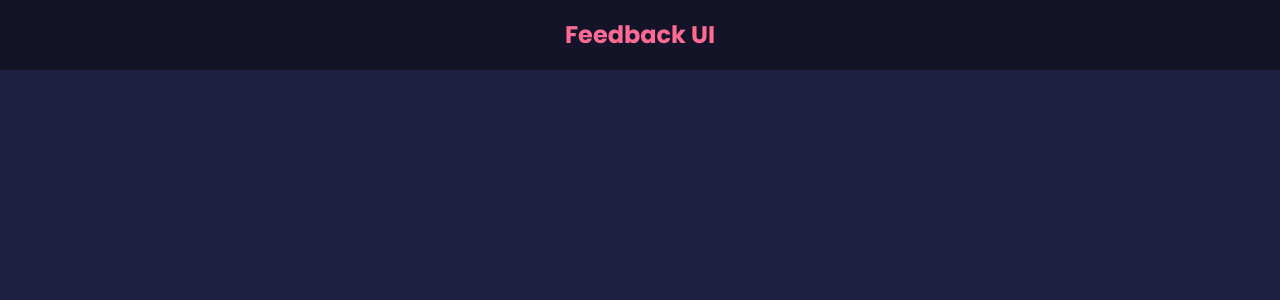
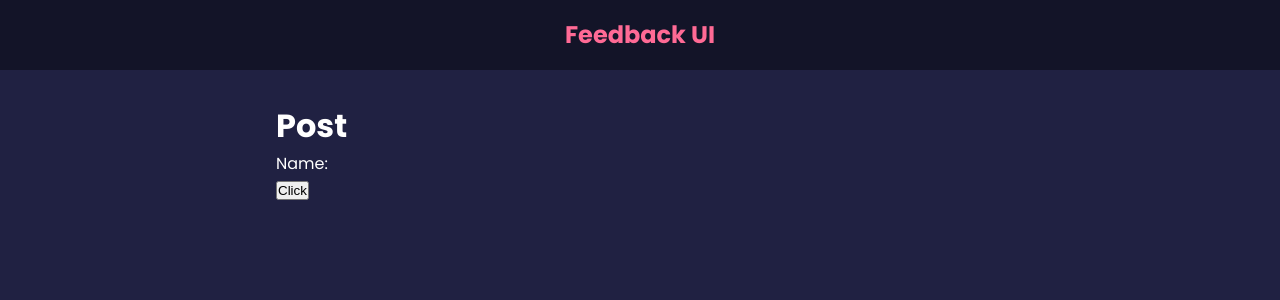
Before and after one commit to jisooyu/yu-feedback-app, a React (Create React App) app: page /post in a window 1280 px wide. Before the commit this address had no page. Shown: the top 300 px of the page. Built offline with nearby package versions, Linux system fonts and the light colour scheme; the HTML template or start-up script is replaced by a standard one.

Commit message:
useParams, useNavigate, nested navigation

```diff
--- a/src/App.js
+++ b/src/App.js
@@ -1,19 +1,14 @@
 import { useState } from 'react';
-import {
-  BrowserRouter as Router,
-  Routes,
-  Route,
-  NavLink,
-} from 'react-router-dom';
+import { BrowserRouter as Router, Routes, Route } from 'react-router-dom';
 import { v4 as uuidv4 } from 'uuid';
 import Header from './components/Header';
 import AboutPage from './components/pages/AboutPage';
+import Post from './components/Post';
 import FeedbackData from './data/FeedbackData';
 import FeedbackList from './components/FeedbackList';
 import FeedbackStats from './components/FeedbackStats';
 import FeedbackForm from './components/FeedbackForm';
 import AboutIconLink from './components/AboutIconLink';
-import Card from './components/shared/Card';
 
 function App() {
   const [feedback, setFeedback] = useState(FeedbackData);
@@ -44,18 +39,11 @@ function App() {
                   feedback={feedback}
                   handleDelete={deleteFeedback}
                 />
-                <Card>
-                  <NavLink to='/' activeClassName='active'>
-                    Home
-                  </NavLink>
-                  <NavLink to='/about' activeClassName='active'>
-                    About
-                  </NavLink>
-                </Card>
                 <AboutIconLink />
               </>
             }></Route>
           <Route path='/about' element={<AboutPage />} />
+          <Route path='/post/*' element={<Post />} />
         </Routes>
       </div>
     </Router>
--- /dev/null
+++ b/src/components/Post.jsx
@@ -0,0 +1,23 @@
+import React from 'react';
+import {Navigate, useNavigate, useParams, Routes, Route} from 'react-router-dom'
+
+const Post = () => {
+    const params = useParams()
+    const navigate = useNavigate()
+    const onClick = () => {
+       navigate('/about')
+    }
+
+  return (
+      <div>
+          <h1>Post {params.id}</h1>
+          <p>Name: {params.name}</p>
+          <button onClick={onClick}>Click</button>
+          <Routes>
+              <Route path='/show'  element={<h1>Show this</h1> } />
+          </Routes>
+      </div>
+  );
+};
+
+export default Post;
```
